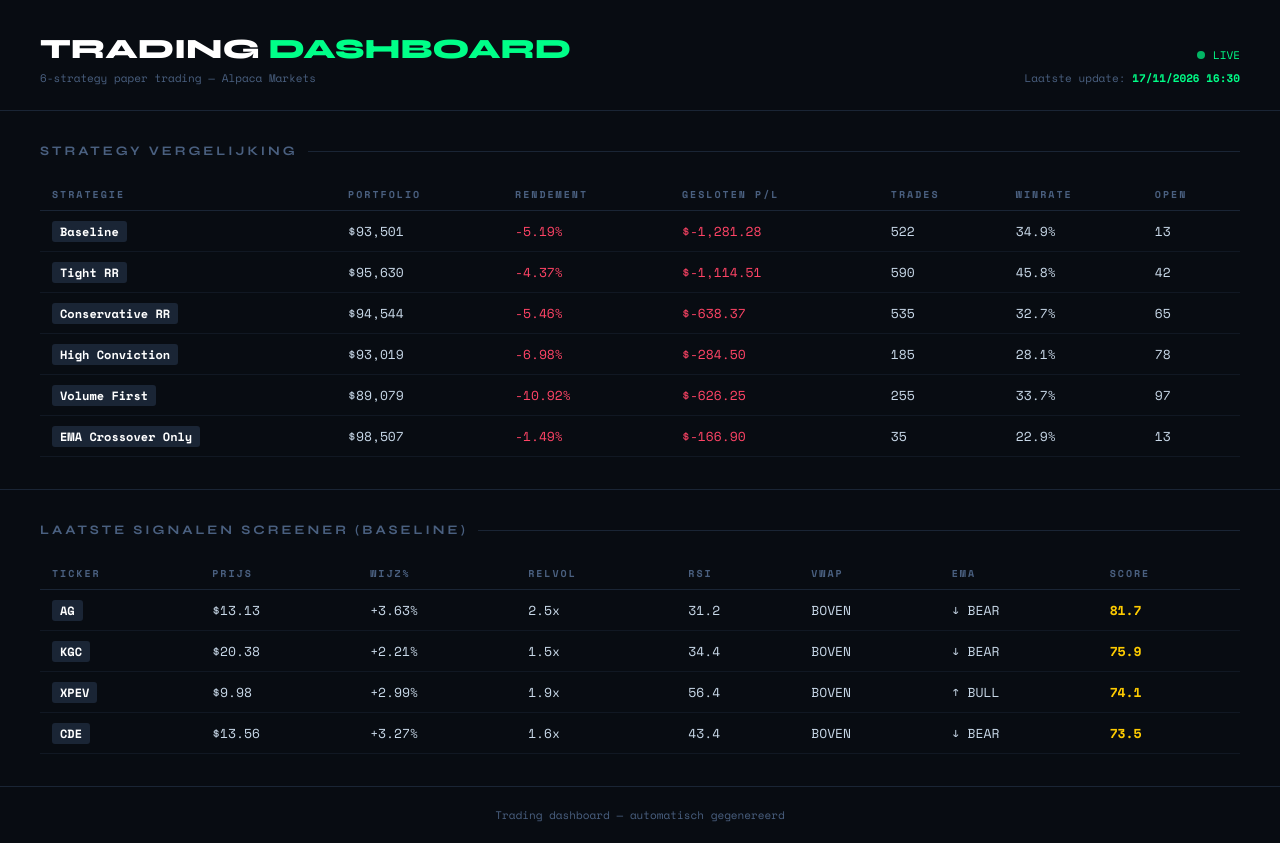
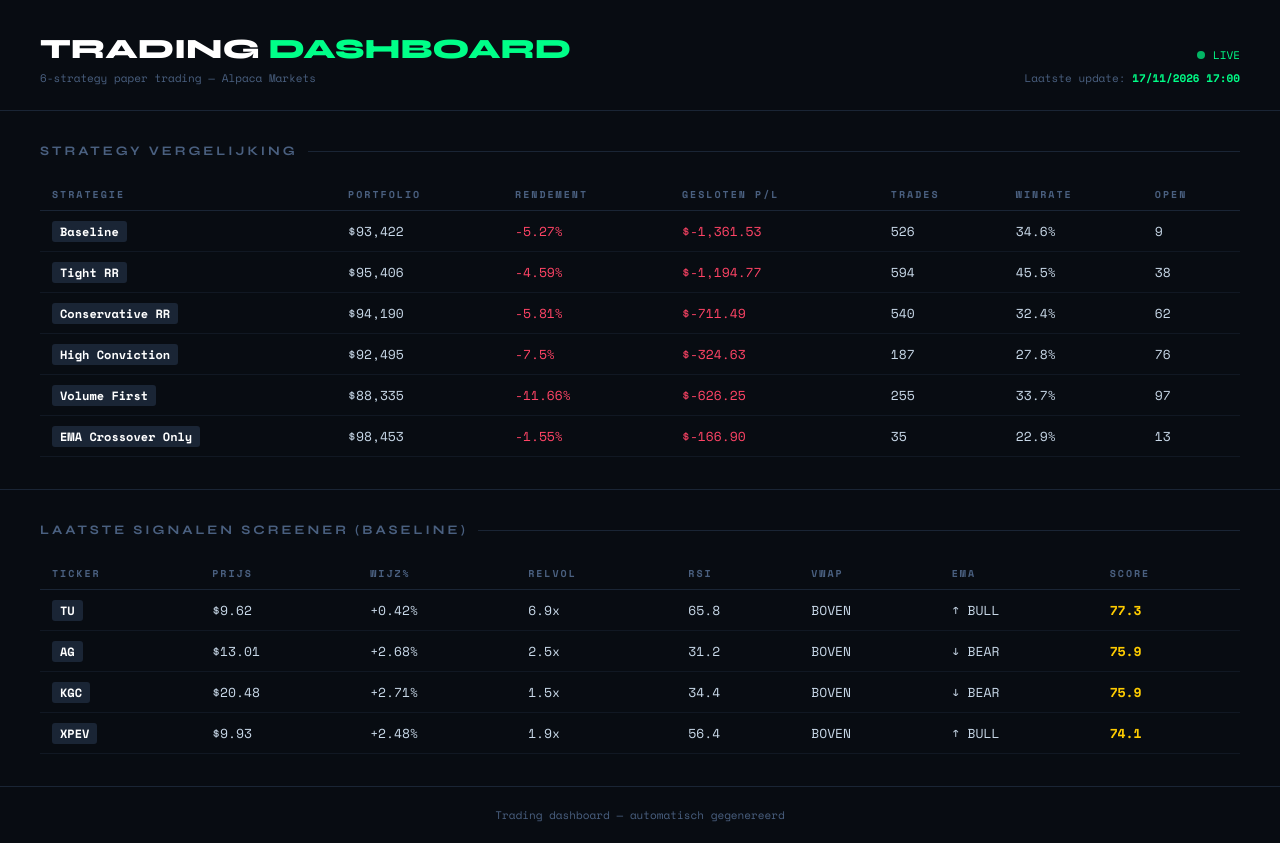
Before and after one commit to jobluchies/trading-dashboard, a plain HTML site: page index.html in a window 1280 px wide. Drawn offline with nearby package versions, Linux system fonts and the light colour scheme.

Commit message:
Dashboard update 17/11/2026 17:00

```diff
--- a/index.html
+++ b/index.html
@@ -36,7 +36,7 @@
   </div>
   <div style="text-align:right">
     <div style="margin-bottom:6px"><span class="live-dot"></span> <span style="color:var(--accent);font-size:11px">LIVE</span></div>
-    <div class="timestamp">Laatste update: <b>17/11/2026 16:30</b></div>
+    <div class="timestamp">Laatste update: <b>17/11/2026 17:00</b></div>
   </div>
 </header>
 <div class="section">
@@ -46,44 +46,44 @@
     <tbody>
         <tr>
             <td><span class="ticker">Baseline</span></td>
-            <td>$93,501</td>
-            <td style="color:#ff4466">-5.19%</td>
-            <td style="color:#ff4466">$-1,281.28</td>
-            <td>522</td>
-            <td>34.9%</td>
-            <td>13</td>
+            <td>$93,422</td>
+            <td style="color:#ff4466">-5.27%</td>
+            <td style="color:#ff4466">$-1,361.53</td>
+            <td>526</td>
+            <td>34.6%</td>
+            <td>9</td>
         </tr>
         <tr>
             <td><span class="ticker">Tight RR</span></td>
-            <td>$95,630</td>
-            <td style="color:#ff4466">-4.37%</td>
-            <td style="color:#ff4466">$-1,114.51</td>
-            <td>590</td>
-            <td>45.8%</td>
-            <td>42</td>
+            <td>$95,406</td>
+            <td style="color:#ff4466">-4.59%</td>
+            <td style="color:#ff4466">$-1,194.77</td>
+            <td>594</td>
+            <td>45.5%</td>
+            <td>38</td>
         </tr>
         <tr>
             <td><span class="ticker">Conservative RR</span></td>
-            <td>$94,544</td>
-            <td style="color:#ff4466">-5.46%</td>
-            <td style="color:#ff4466">$-638.37</td>
-            <td>535</td>
-            <td>32.7%</td>
-            <td>65</td>
+            <td>$94,190</td>
+            <td style="color:#ff4466">-5.81%</td>
+            <td style="color:#ff4466">$-711.49</td>
+            <td>540</td>
+            <td>32.4%</td>
+            <td>62</td>
         </tr>
         <tr>
             <td><span class="ticker">High Conviction</span></td>
-            <td>$93,019</td>
-            <td style="color:#ff4466">-6.98%</td>
-            <td style="color:#ff4466">$-284.50</td>
-            <td>185</td>
-            <td>28.1%</td>
-            <td>78</td>
+            <td>$92,495</td>
+            <td style="color:#ff4466">-7.5%</td>
+            <td style="color:#ff4466">$-324.63</td>
+            <td>187</td>
+            <td>27.8%</td>
+            <td>76</td>
         </tr>
         <tr>
             <td><span class="ticker">Volume First</span></td>
-            <td>$89,079</td>
-            <td style="color:#ff4466">-10.92%</td>
+            <td>$88,335</td>
+            <td style="color:#ff4466">-11.66%</td>
             <td style="color:#ff4466">$-626.25</td>
             <td>255</td>
             <td>33.7%</td>
@@ -91,8 +91,8 @@
         </tr>
         <tr>
             <td><span class="ticker">EMA Crossover Only</span></td>
-            <td>$98,507</td>
-            <td style="color:#ff4466">-1.49%</td>
+            <td>$98,453</td>
+            <td style="color:#ff4466">-1.55%</td>
             <td style="color:#ff4466">$-166.90</td>
             <td>35</td>
             <td>22.9%</td>
@@ -104,19 +104,29 @@
   <div class="section-title">Laatste signalen screener (Baseline)</div>
   <table><thead><tr><th>Ticker</th><th>Prijs</th><th>Wijz%</th><th>RelVol</th><th>RSI</th><th>VWAP</th><th>EMA</th><th>Score</th></tr></thead><tbody>
             <tr>
+                <td><span class="ticker">TU</span></td>
+                <td>$9.62</td>
+                <td>+0.42%</td>
+                <td>6.9x</td>
+                <td>65.8</td>
+                <td>BOVEN</td>
+                <td>↑ BULL</td>
+                <td style="color:#ffcc00"><b>77.3</b></td>
+            </tr>
+            <tr>
                 <td><span class="ticker">AG</span></td>
-                <td>$13.13</td>
-                <td>+3.63%</td>
+                <td>$13.01</td>
+                <td>+2.68%</td>
                 <td>2.5x</td>
                 <td>31.2</td>
                 <td>BOVEN</td>
                 <td>↓ BEAR</td>
-                <td style="color:#ffcc00"><b>81.7</b></td>
+                <td style="color:#ffcc00"><b>75.9</b></td>
             </tr>
             <tr>
                 <td><span class="ticker">KGC</span></td>
-                <td>$20.38</td>
-                <td>+2.21%</td>
+                <td>$20.48</td>
+                <td>+2.71%</td>
                 <td>1.5x</td>
                 <td>34.4</td>
                 <td>BOVEN</td>
@@ -125,23 +135,13 @@
             </tr>
             <tr>
                 <td><span class="ticker">XPEV</span></td>
-                <td>$9.98</td>
-                <td>+2.99%</td>
+                <td>$9.93</td>
+                <td>+2.48%</td>
                 <td>1.9x</td>
                 <td>56.4</td>
                 <td>BOVEN</td>
                 <td>↑ BULL</td>
                 <td style="color:#ffcc00"><b>74.1</b></td>
-            </tr>
-            <tr>
-                <td><span class="ticker">CDE</span></td>
-                <td>$13.56</td>
-                <td>+3.27%</td>
-                <td>1.6x</td>
-                <td>43.4</td>
-                <td>BOVEN</td>
-                <td>↓ BEAR</td>
-                <td style="color:#ffcc00"><b>73.5</b></td>
             </tr></tbody></table>
 </div>
 <footer>Trading dashboard — automatisch gegenereerd</footer>
```
